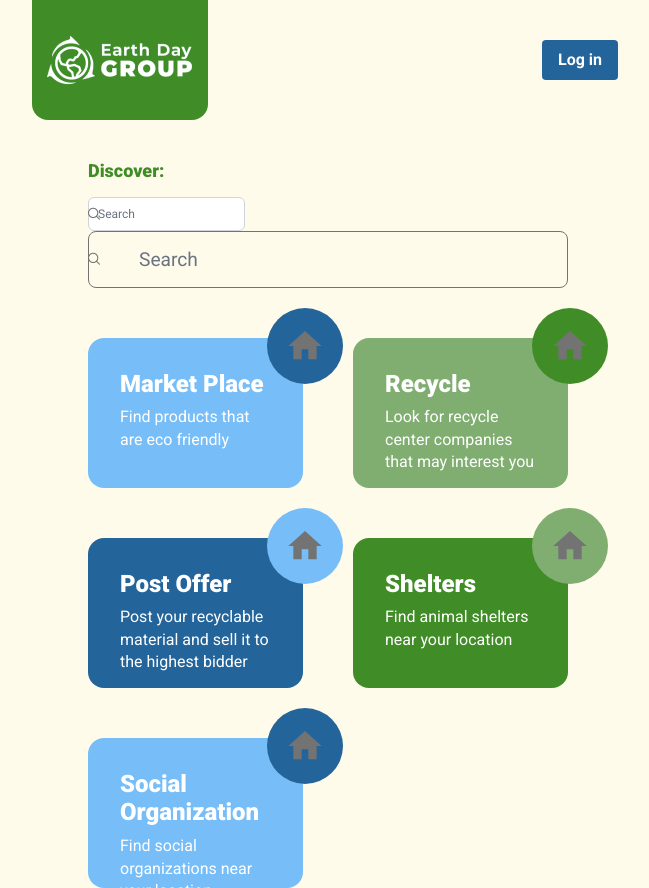
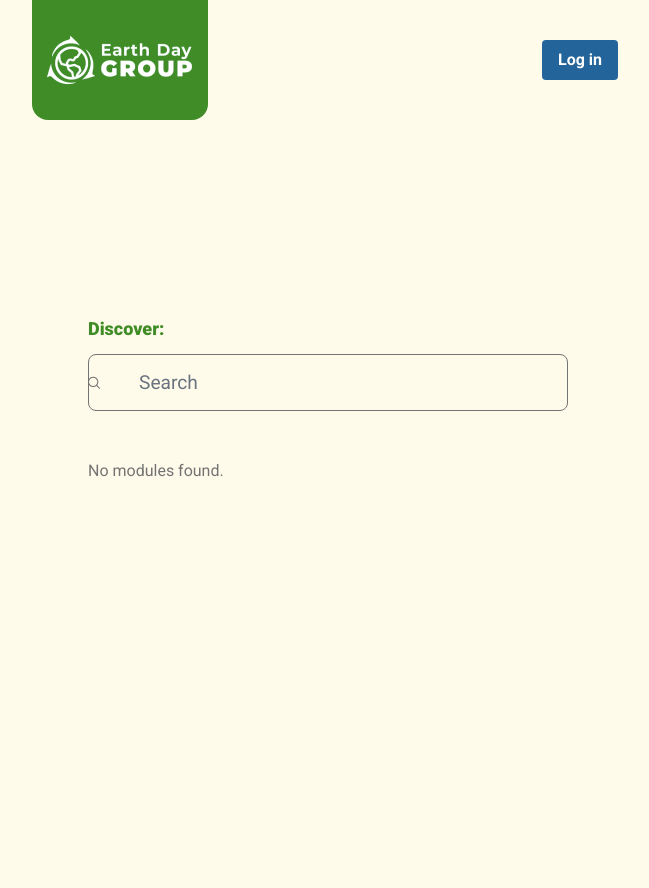
Before and after one commit to Boldsample/earth-day-group, a React (Vite) app: page /dashboard in a window 1280 px wide. Shown: the whole page, without its empty margins (520-1169 px from the left). After the commit the page ends 800 px from the top, so only its background shows below. Built offline with nearby package versions, Linux system fonts and the light colour scheme.

Commit message:
add business logic to make search input work in Dashboard container

```diff
--- a/src/components/modules/user/dashboard/Dashboard.jsx
+++ b/src/components/modules/user/dashboard/Dashboard.jsx
@@ -1,4 +1,4 @@
-import React from "react";
+import React, { useState } from "react";
 import TextInput from "@ui/forms/textInput/TextInput";
 import { InputText } from "primereact/inputtext";
 import { useForm } from "react-hook-form";
@@ -9,30 +9,11 @@ import CategoryCard from "@ui/cards/categoryCard/CategoryCard";
 import "./dashboard.sass";
 
 const Dashboard = () => {
-  const {
-    control,
-    handleSubmit,
-    setValue,
-    reset,
-    getValues,
-    watch,
-    formState: { errors },
-  } = useForm({
-    defaultValues: {
-      searchWord: "",
-    },
-  });
-  console.log(modules);
-  const getFormErrorMessage = (fieldName) => {
-    return (
-      errors[fieldName] && (
-        <small className="p-error">{errors[fieldName]?.message}</small>
-      )
+  const [filteredModule, setFilteredModule] = useState({});
+  const filteredModules = modules.filter((module) =>
+    module.title.toLowerCase().includes(filteredModule)
   );
-  };
 
-  // const filteredModules = modules.filter(module => module.title.toLowerCase().includes(filteredModule.toLowerCase()))
-  console.log(getValues);
   return (
     <div className="layout">
       <div className="main__content -dashboard-container">
@@ -42,27 +23,17 @@ const Dashboard = () => {
             <i className="pi pi-search" />
             <InputText
               className="p-inputtext"
-            placeholder="Search" />
+              placeholder="Search"
+              onChange={(e) => {
+                setFilteredModule(e.target.value);
+              }}
+            />
           </span>
-
-          <TextInput
-            showIcon={true}
-            iconName="pi pi-search"
-            isRequired={false}
-            labelName="Search"
-            isEdit={true}
-            getFormErrorMessage={getFormErrorMessage}
-            control={control}
-            inputName="searchWord"
-            placeHolderText="Search"
-            width="100%"
-            showLabel={false}
-          />
         </div>
         <div className="category__grid -dashboard">
-          {modules.map((module, key) => {
-            return (
-              <Link to={module.link}>
+          {filteredModules.length > 0
+            ? filteredModules.map((module, key) => (
+                <Link to={module.link} key={key}>
                   <CategoryCard
                     hoverBackgroundColor={module.hoverBackgroundColor}
                     hoverIconColor={module.hoverIconColor}
@@ -73,11 +44,11 @@ const Dashboard = () => {
                     title={module.title}
                     description={module.description}
                     icon={module.icon}
-                  className={"-dashboard-card"}
+                    className="-dashboard-card"
                   />
                 </Link>
-            );
-          })}
+              ))
+            : "No modules found."}
         </div>
       </div>
     </div>
--- a/src/components/modules/user/dashboard/dashboard.sass
+++ b/src/components/modules/user/dashboard/dashboard.sass
@@ -14,4 +14,13 @@
 
 .-dashboard-card
     width: auto
-    height: 150px
+    height: 180px
+
+.p-inputtext:not(.p-dropdown-label)
+    background: transparent
+    border: 1px solid var(--text)
+    border-radius: 8px
+    font-size: 1.6rem
+    padding: 16px 22px
+    width: 100%
+    padding-left: 50px
--- a/src/components/modules/user/dashboard/modules.js
+++ b/src/components/modules/user/dashboard/modules.js
@@ -1,61 +1,67 @@
 import home from "@assets/navBar-icons/navIcon-1.svg";
 
 const modules = [
-    {title: 'Market Place',
-    description: 'Find products that are eco friendly',
+  {
+    title: "Market Place",
+    description: "Find products that are eco friendly",
     icon: home,
-    hoverBackgroundColor: '#23649A',
-    hoverIconColor: '#77BEF9',
-    backgroundColor: '#77BEF9',
-    iconBackgroundColor: '#23649A',
-    height: '200px',
-    fontColor: '#fff',
-    link: ''
-    },
-    {title: 'Recycle',
-    description: 'Look for recycle center companies that may interest you',
+    hoverBackgroundColor: "#23649A",
+    hoverIconColor: "#77BEF9",
+    backgroundColor: "#77BEF9",
+    iconBackgroundColor: "#23649A",
+    height: "200px",
+    fontColor: "#fff",
+    link: "",
+  },
+  {
+    title: "Recycle",
+    description: "Look for recycle center companies that may interest you",
     icon: home,
     hoverBackgroundColor: "#408D27",
     hoverIconColor: "#7FAE70",
     backgroundColor: "#7FAE70",
     iconBackgroundColor: "#408D27",
-    height: '200px',
-    fontColor: '#fff',
-    link: ''
-    },
-    {title: 'Post Offer',
-    description: 'Post your recyclable material and sell it to the highest bidder',
+    height: "200px",
+    fontColor: "#fff",
+    link: "",
+  },
+  {
+    title: "Post Offer",
+    description:
+      "Post your recyclable material and sell it to the highest bidder",
     icon: home,
-    hoverBackgroundColor: '#77BEF9',
-    hoverIconColor: '#23649A',
-    backgroundColor: '#23649A',
-    iconBackgroundColor: '#77BEF9',
-    height: '200px',
-    fontColor: '#fff',
-    link: '/dashboard/Offerslist'
-    },
-    {title: 'Shelters',
-    description: 'Find animal shelters near your location',
+    hoverBackgroundColor: "#77BEF9",
+    hoverIconColor: "#23649A",
+    backgroundColor: "#23649A",
+    iconBackgroundColor: "#77BEF9",
+    height: "200px",
+    fontColor: "#fff",
+    link: "/dashboard/Offerslist",
+  },
+  {
+    title: "Shelters",
+    description: "Find animal shelters near your location",
     icon: home,
-    hoverBackgroundColor:"#7FAE70",
-    hoverIconColor:"#408D27",
-    backgroundColor:"#408D27",
-    iconBackgroundColor:"#7FAE70",
-    height: '200px',
-    fontColor: '#fff',
-    link: ''
-    },
-    {title: 'Social Organization',
-    description: 'Find social organizations near your location',
+    hoverBackgroundColor: "#7FAE70",
+    hoverIconColor: "#408D27",
+    backgroundColor: "#408D27",
+    iconBackgroundColor: "#7FAE70",
+    height: "200px",
+    fontColor: "#fff",
+    link: "",
+  },
+  {
+    title: "Social Organization",
+    description: "Find social organizations near your location",
     icon: home,
-    hoverBackgroundColor: '#23649A',
-    hoverIconColor: '#77BEF9',
-    backgroundColor: '#77BEF9',
-    iconBackgroundColor: '#23649A',
-    height: '200px',
-    fontColor: '#fff',
-    link: ''
-    }
-  ]
+    hoverBackgroundColor: "#23649A",
+    hoverIconColor: "#77BEF9",
+    backgroundColor: "#77BEF9",
+    iconBackgroundColor: "#23649A",
+    height: "200px",
+    fontColor: "#fff",
+    link: "",
+  },
+];
 
-  export default modules
+export default modules;
```
Lines whose indentation alone changed are shown as unchanged.
